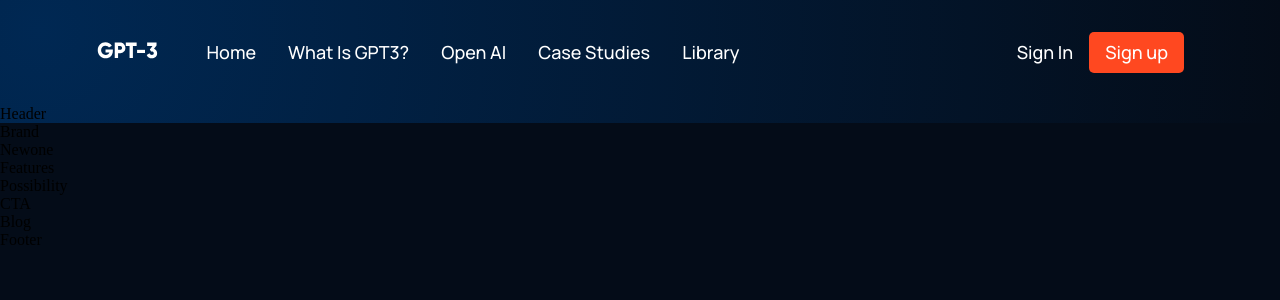
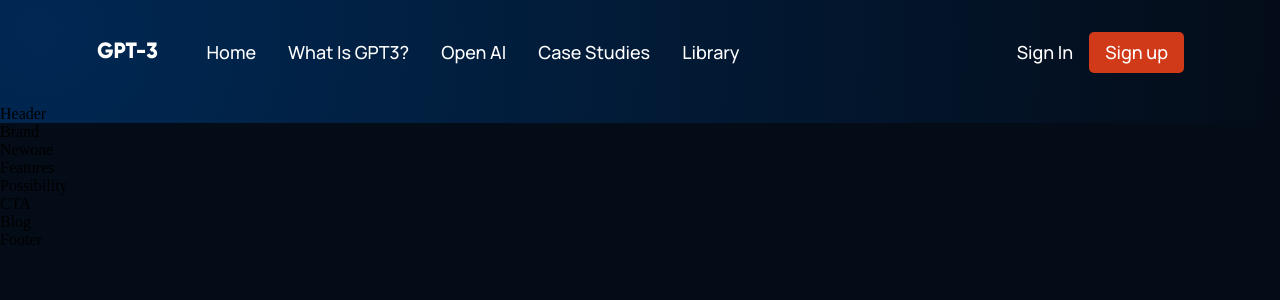
Before and after one commit to kaidoverse/Newone, a React (Create React App) app: page / in a window 1280 px wide. Shown: the top 300 px of the page. Built offline with nearby package versions, Linux system fonts and the light colour scheme; the HTML template or start-up script is replaced by a standard one.

Commit message:
modified navbar.css

```diff
--- a/src/components/navbar/navbar.css
+++ b/src/components/navbar/navbar.css
@@ -33,10 +33,9 @@
   align-items: center;
 }
 
-
 .newone__navbar-links_container p,
 .newone__navbar-sign p,
-  .newone__navbarlinks p {
+.newone__navbar-menu_container p {
   color: #fff;
   font-family: var(--font-family);
   font-weight: 500;
@@ -48,18 +47,16 @@
   cursor: pointer;
 }
 
-
 .newone__navbar-sign button,
 .newone__navbar-menu_container button {
   padding: 0.5rem 1rem;
   color: #fff;
-    background: #ff4820;
+  background: #d03a18;
   font-family: var(--font-family);
   font-weight: 500;
   font-size: 18px;
   line-height: 25px;
-    border-radius: 5px;
-    border: 0;
+  border: none;
   outline: none;
   cursor: pointer;
   border-radius: 5px;
@@ -131,7 +128,7 @@
       top: 20px;
   }
 
-    .newone__navbar-menu_container-sign {
+  .newone__navbar-menu_container-links-sign {
       display: block;
   }
 }
```
Lines whose indentation alone changed are shown as unchanged.
